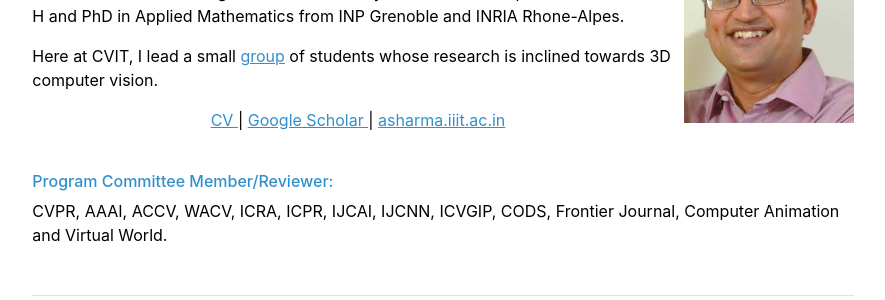
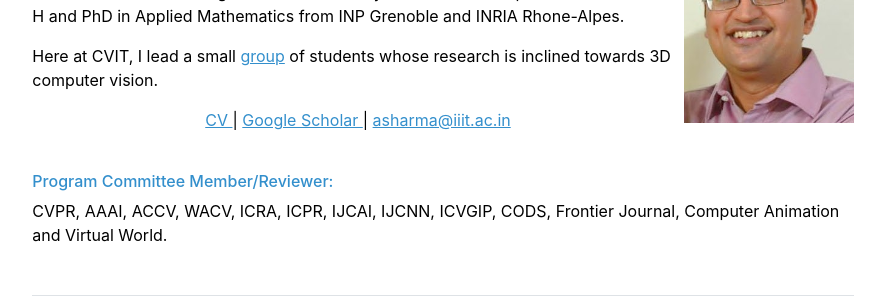
Before and after one commit to 3DComputerVision/3dcomputervision.github.io, a Jekyll site: the page built from about/index.md, in a window 1280 px wide. Shown: the part 265-565 px from the top of the page, without its empty margins (197-1082 px from the left). Built offline with Jekyll 4.4.1, drawn with Linux system fonts in a browser that asks for light colours; some of the changed lines change nothing that is shown.

Commit message:
Fix CV and email

```diff
--- a/about/index.md
+++ b/about/index.md
@@ -10,7 +10,7 @@
 Here at CVIT, I lead a small [group](/group) of students whose research is inclined towards 3D computer vision.
 <center>
 
-<a href="https://drive.google.com/file/d/1bQmijaNyftZCsxA43Acbk289d_qcrNvJ/view"> CV </a> | <a href="https://scholar.google.co.in/citations?user=4ladtC0AAAAJ&hl=en"> Google Scholar </a> | <a href="mailto:asharma.iiit.ac.in">asharma.iiit.ac.in </a>
+<a href="/assets/pdfs/CV.pdf">CV </a> | <a href="https://scholar.google.co.in/citations?user=4ladtC0AAAAJ&hl=en"> Google Scholar </a> | <a href="mailto:asharma@iiit.ac.in">asharma@iiit.ac.in </a>
 
 </center>
 
```
Also changed, not shown: 1 other file.
